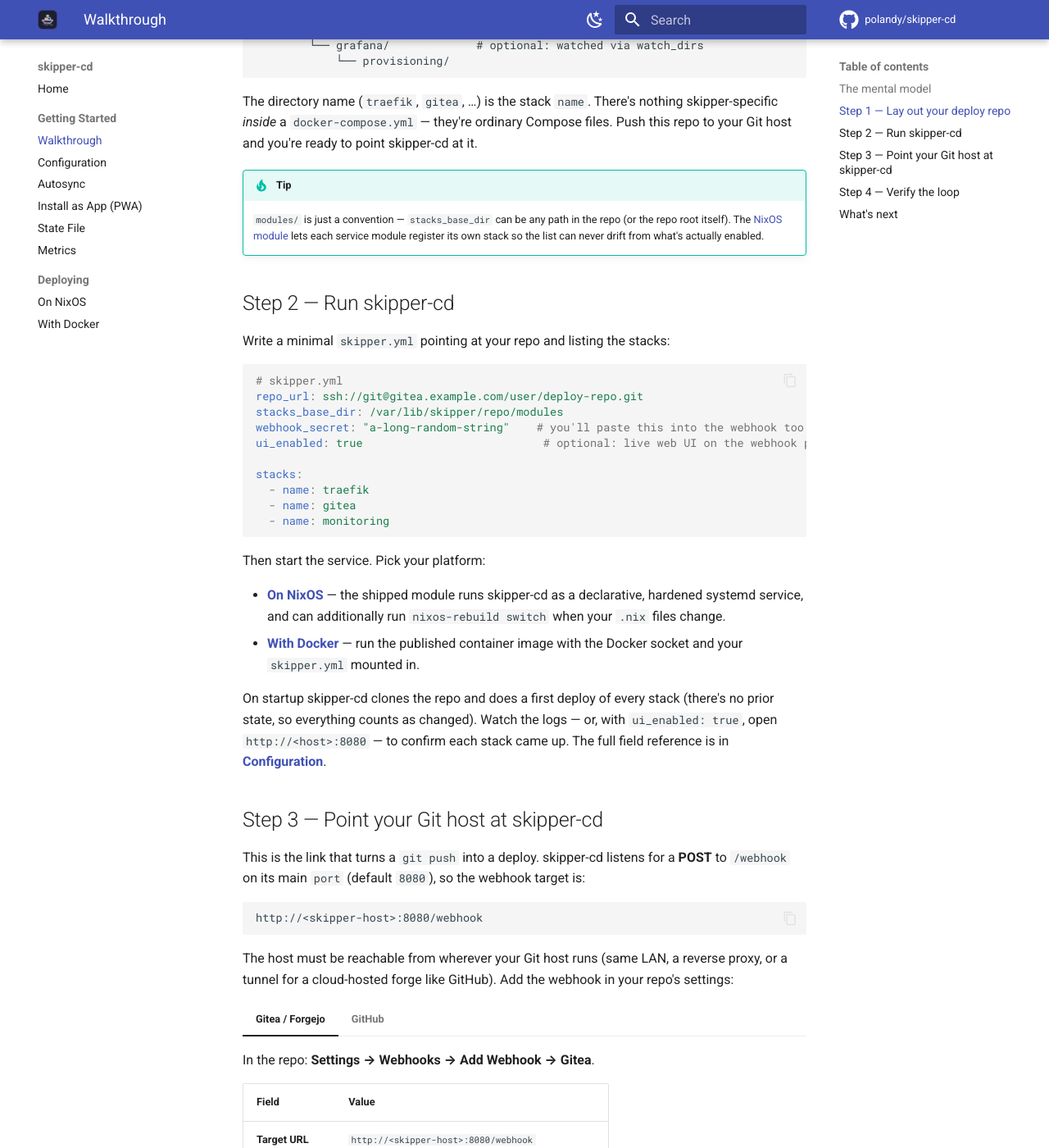
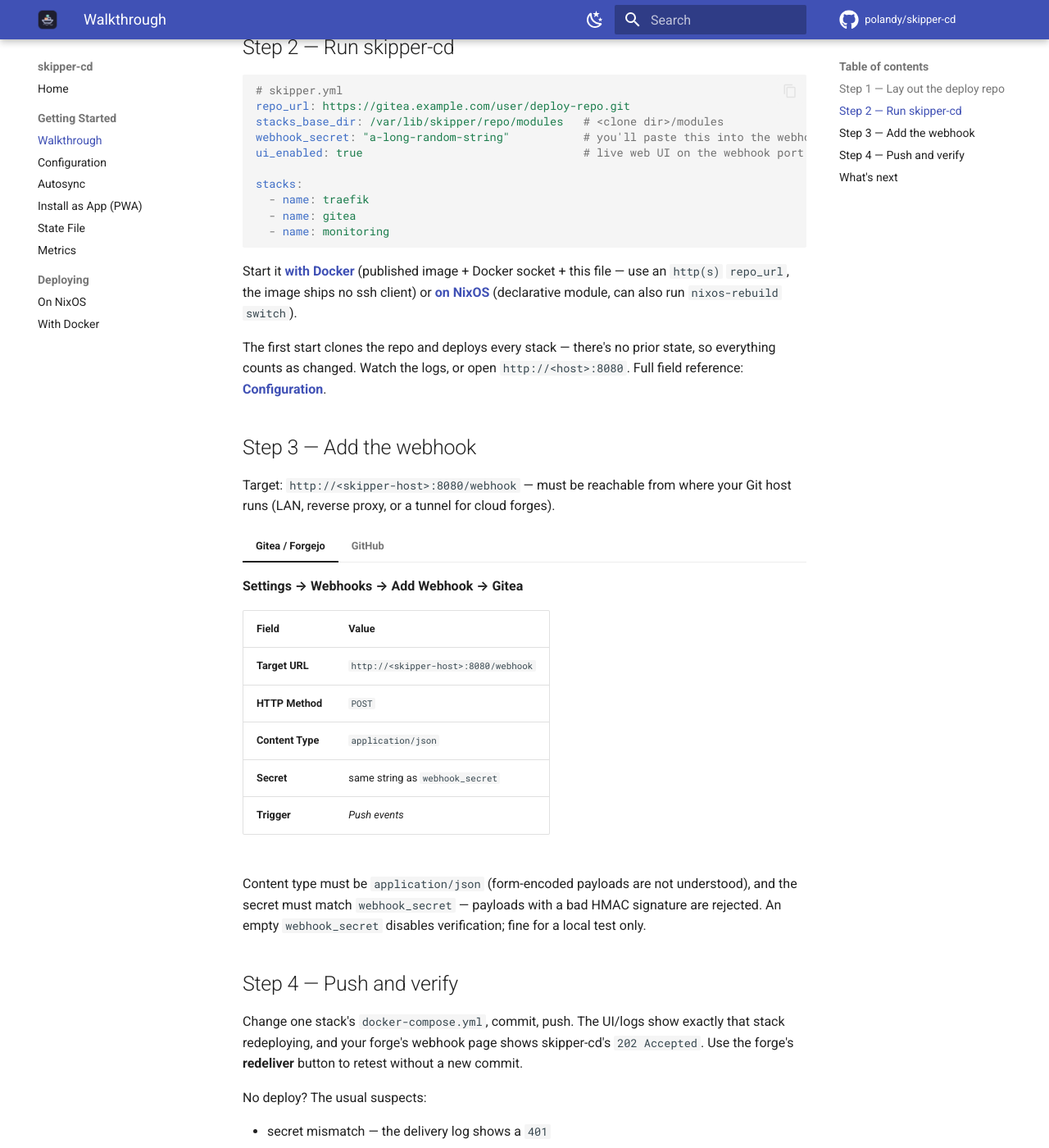
Before and after one commit to polandy/skipper-cd, an MkDocs documentation site: the page built from docs/getting-started.md, in a window 1280 px wide and 1400 px high, scrolled down 886 px. Shown: the whole window at 82% size. Built offline with MkDocs 1.6.1 and Material for MkDocs 9.7.7, drawn with Linux system fonts in a browser that asks for light colours; comment, search, counter and statistics services are not loaded; some of the changed text lies outside the part shown.

Commit message:
docs: condense getting-started; use an https repo_url (image has no ssh client)

````diff
--- a/docs/getting-started.md
+++ b/docs/getting-started.md
@@ -1,10 +1,6 @@
 # Getting Started
 
-This walkthrough takes you from nothing to a working deploy: structure a repo, point skipper-cd at it, wire up the webhook, and watch a push redeploy only what changed. It is host-agnostic — the same four steps apply whether you run skipper-cd [on NixOS](nixos.md) or [in Docker](docker.md).
-
-## The mental model
-
-skipper-cd keeps a local clone of one **deploy repo** and watches it for pushes. Your Docker Compose stacks live in that repo. When you push, your Git host fires a webhook; skipper-cd pulls, hashes each stack's tracked files, and runs `docker compose up -d` **only for the stacks whose files actually changed**. Everything else keeps running untouched.
+From nothing to a working deploy in four steps. skipper-cd keeps a clone of your **deploy repo**; on every push it hashes each stack's files and runs `docker compose up -d` **only for the stacks that changed** — everything else keeps running untouched.
 
 ```
    git push                webhook (HTTP POST)              docker compose up -d
@@ -12,11 +8,9 @@
                 (Gitea / GitHub / Forgejo)
 ```
 
-So there are exactly three moving parts to set up: the **repo layout**, the **skipper-cd service**, and the **webhook** that connects them.
+## Step 1 — Lay out the deploy repo
 
-## Step 1 — Lay out your deploy repo
-
-skipper-cd finds each stack's compose file at `<stacks_base_dir>/<name>/docker-compose.yml`. Give every stack its own directory named exactly as you'll list it in the config:
+Each stack is a directory holding an ordinary compose file at `<stacks_base_dir>/<name>/docker-compose.yml`:
 
 ```
 deploy-repo/
@@ -31,21 +25,19 @@
             └── provisioning/
 ```
 
-The directory name (`traefik`, `gitea`, …) is the stack `name`. There's nothing skipper-specific *inside* a `docker-compose.yml` — they're ordinary Compose files. Push this repo to your Git host and you're ready to point skipper-cd at it.
+The directory name is the stack `name` in the config. Push the repo to your Git host.
 
 !!! tip
-    `modules/` is just a convention — `stacks_base_dir` can be any path in the repo (or the repo root itself). The [NixOS module](nixos.md#recommended-pattern-self-registering-stacks) lets each service module register its own stack so the list can never drift from what's actually enabled.
+    `modules/` is just a convention — `stacks_base_dir` can be any path in the repo. On NixOS, [self-registering stacks](nixos.md#recommended-pattern-self-registering-stacks) keep the stack list in sync automatically.
 
 ## Step 2 — Run skipper-cd
 
-Write a minimal `skipper.yml` pointing at your repo and listing the stacks:
-
 ```yaml
 # skipper.yml
-repo_url: ssh://git@gitea.example.com/user/deploy-repo.git
-stacks_base_dir: /var/lib/skipper/repo/modules
-webhook_secret: "a-long-random-string"    # you'll paste this into the webhook too
-ui_enabled: true                           # optional: live web UI on the webhook port
+repo_url: https://gitea.example.com/user/deploy-repo.git
+stacks_base_dir: /var/lib/skipper/repo/modules   # <clone dir>/modules
+webhook_secret: "a-long-random-string"           # you'll paste this into the webhook too
+ui_enabled: true                                 # live web UI on the webhook port
 
 stacks:
   - name: traefik
@@ -53,77 +45,54 @@
   - name: monitoring
 ```
 
-Then start the service. Pick your platform:
+Start it **[with Docker](docker.md)** (published image + Docker socket + this file — use an `http(s)` `repo_url`, the image ships no ssh client) or **[on NixOS](nixos.md)** (declarative module, can also run `nixos-rebuild switch`).
 
-- **[On NixOS](nixos.md)** — the shipped module runs skipper-cd as a declarative, hardened systemd service, and can additionally run `nixos-rebuild switch` when your `.nix` files change.
-- **[With Docker](docker.md)** — run the published container image with the Docker socket and your `skipper.yml` mounted in.
+The first start clones the repo and deploys every stack — there's no prior state, so everything counts as changed. Watch the logs, or open `http://<host>:8080`. Full field reference: **[Configuration](configuration.md)**.
 
-On startup skipper-cd clones the repo and does a first deploy of every stack (there's no prior state, so everything counts as changed). Watch the logs — or, with `ui_enabled: true`, open `http://<host>:8080` — to confirm each stack came up. The full field reference is in **[Configuration](configuration.md)**.
+## Step 3 — Add the webhook
 
-## Step 3 — Point your Git host at skipper-cd
-
-This is the link that turns a `git push` into a deploy. skipper-cd listens for a **POST** to `/webhook` on its main `port` (default `8080`), so the webhook target is:
-
-```
-http://<skipper-host>:8080/webhook
-```
-
-The host must be reachable from wherever your Git host runs (same LAN, a reverse proxy, or a tunnel for a cloud-hosted forge like GitHub). Add the webhook in your repo's settings:
+Target: `http://<skipper-host>:8080/webhook` — must be reachable from where your Git host runs (LAN, reverse proxy, or a tunnel for cloud forges).
 
 === "Gitea / Forgejo"
 
-    In the repo: **Settings → Webhooks → Add Webhook → Gitea**.
+    **Settings → Webhooks → Add Webhook → Gitea**
 
     | Field | Value |
     |---|---|
     | **Target URL** | `http://<skipper-host>:8080/webhook` |
     | **HTTP Method** | `POST` |
     | **Content Type** | `application/json` |
-    | **Secret** | the same string as `webhook_secret` in `skipper.yml` |
+    | **Secret** | same string as `webhook_secret` |
     | **Trigger** | *Push events* |
-
-    skipper-cd verifies the `X-Gitea-Signature` HMAC that Gitea sends.
 
 === "GitHub"
 
-    In the repo: **Settings → Webhooks → Add webhook**.
+    **Settings → Webhooks → Add webhook**
 
     | Field | Value |
     |---|---|
     | **Payload URL** | `http://<skipper-host>:8080/webhook` |
     | **Content type** | `application/json` |
-    | **Secret** | the same string as `webhook_secret` in `skipper.yml` |
+    | **Secret** | same string as `webhook_secret` |
     | **Events** | *Just the push event* |
 
-    skipper-cd verifies the `X-Hub-Signature-256` HMAC that GitHub sends.
+Content type must be `application/json` (form-encoded payloads are not understood), and the secret must match `webhook_secret` — payloads with a bad HMAC signature are rejected. An empty `webhook_secret` disables verification; fine for a local test only.
 
-!!! warning "Content type must be `application/json`"
-    skipper-cd parses the raw JSON push payload. The form-encoded option some forges offer (`application/x-www-form-urlencoded`) won't be understood — pick JSON.
+## Step 4 — Push and verify
 
-The `Secret` and `webhook_secret` **must match**: skipper-cd rejects any payload whose HMAC signature doesn't verify. (Leaving `webhook_secret` empty disables verification entirely — fine for a quick local test, not for anything reachable.)
+Change one stack's `docker-compose.yml`, commit, push. The UI/logs show exactly that stack redeploying, and your forge's webhook page shows skipper-cd's `202 Accepted`. Use the forge's **redeliver** button to retest without a new commit.
 
-## Step 4 — Verify the loop
+No deploy? The usual suspects:
 
-Make a trivial change to one stack's `docker-compose.yml`, commit, and push. Then check that it deployed:
-
-- **Web UI** (`ui_enabled: true`) — the changed stack shows a fresh deploy; unchanged stacks stay idle.
-- **Logs** — skipper-cd logs the pull, which stacks it hashed, and the `docker compose` commands for the one that changed.
-- **Delivery** — your Git host's webhook page shows the delivery and skipper-cd's `202 Accepted` response. A `202` means the payload was accepted and the deploy runs in the background.
-
-Your forge can also **redeliver** the last webhook from that page — handy for testing without another commit. To sanity-check reachability without a signature, `curl` the health endpoint (this is a plain readiness probe, not the webhook):
-
-```bash
-curl http://<skipper-host>:8080/healthz     # 200 once the first sync has succeeded
-```
-
-If a push doesn't deploy, the usual suspects are: a secret mismatch (check the forge's delivery response for a 401), the wrong content type, the push landing on a branch other than the configured `branch` (default `main`), or skipper-cd not being reachable from the forge.
+- secret mismatch — the delivery log shows a `401`
+- content type isn't `application/json`
+- push landed on a branch other than the configured `branch` (default `main`)
+- skipper-cd not reachable from the forge — `curl http://<skipper-host>:8080/healthz` (200 once the first sync succeeded)
 
 ## What's next
 
-The loop now runs itself on every push. From here you can add:
-
-- **[Automatic rollback](configuration.md#health-check-gated-rollback)** — gate a deploy on a health check and restore the previous version if it fails.
-- **[Notifications](configuration.md#notifications)** — get a Signal / ntfy / Gotify message on deploy outcomes.
-- **[Periodic reconcile](configuration.md#periodic-reconcile)** and **[self-heal](configuration.md#self-heal)** — self-correct a missed webhook or a stack that fell over out of band.
-- **[Hands-off image updates](configuration.md#keeping-images-up-to-date)** — let Renovate bump your `image:` tags in git, and skipper-cd deploys the merge.
-- **[NixOS rebuilds](nixos.md#nixos-rebuild)** — have the same push that redeploys containers also run `nixos-rebuild switch` when your `.nix` files change.
+- **[Automatic rollback](configuration.md#health-check-gated-rollback)** — gate deploys on a health check, restore the previous version on failure.
+- **[Notifications](configuration.md#notifications)** — Signal / ntfy / Gotify messages on deploy outcomes.
+- **[Periodic reconcile](configuration.md#periodic-reconcile)** and **[self-heal](configuration.md#self-heal)** — self-correct missed webhooks and stacks that fell over out of band.
+- **[Hands-off image updates](configuration.md#keeping-images-up-to-date)** — let Renovate bump `image:` tags; skipper-cd deploys the merge.
+- **[NixOS rebuilds](nixos.md#nixos-rebuild)** — the same push can also run `nixos-rebuild switch` when `.nix` files change.
````
